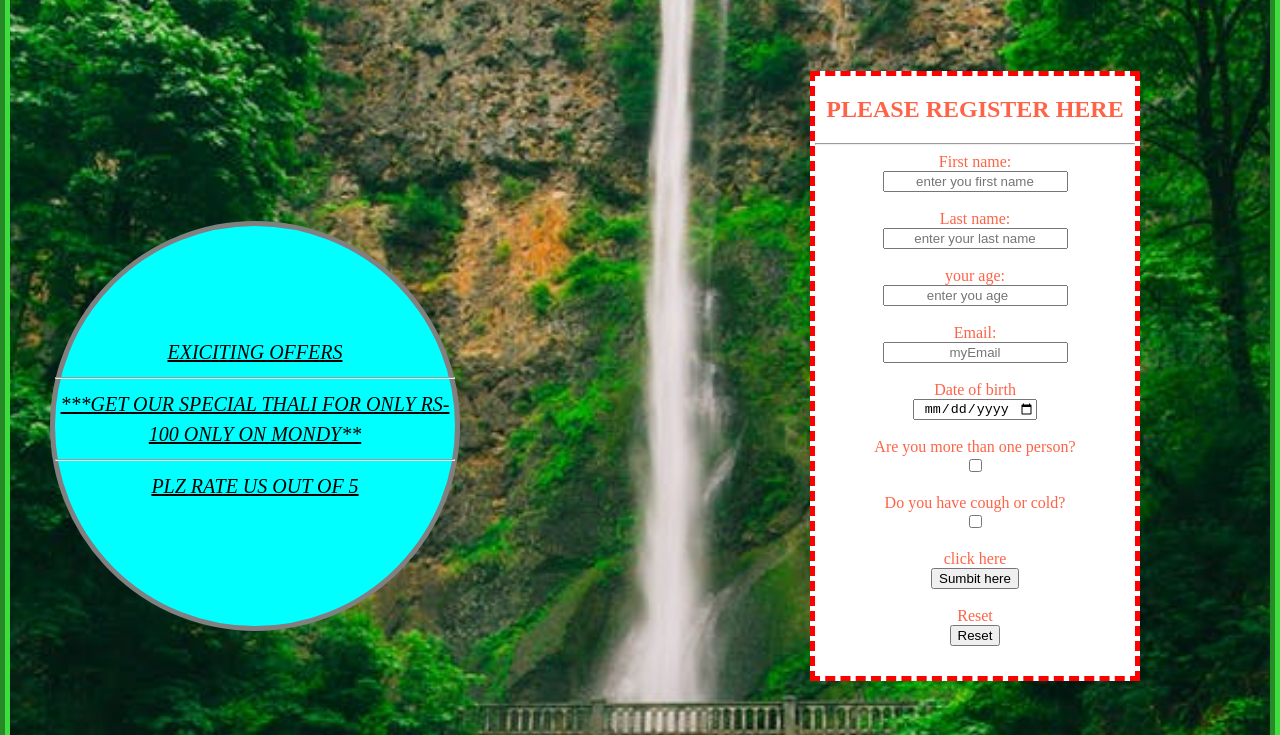
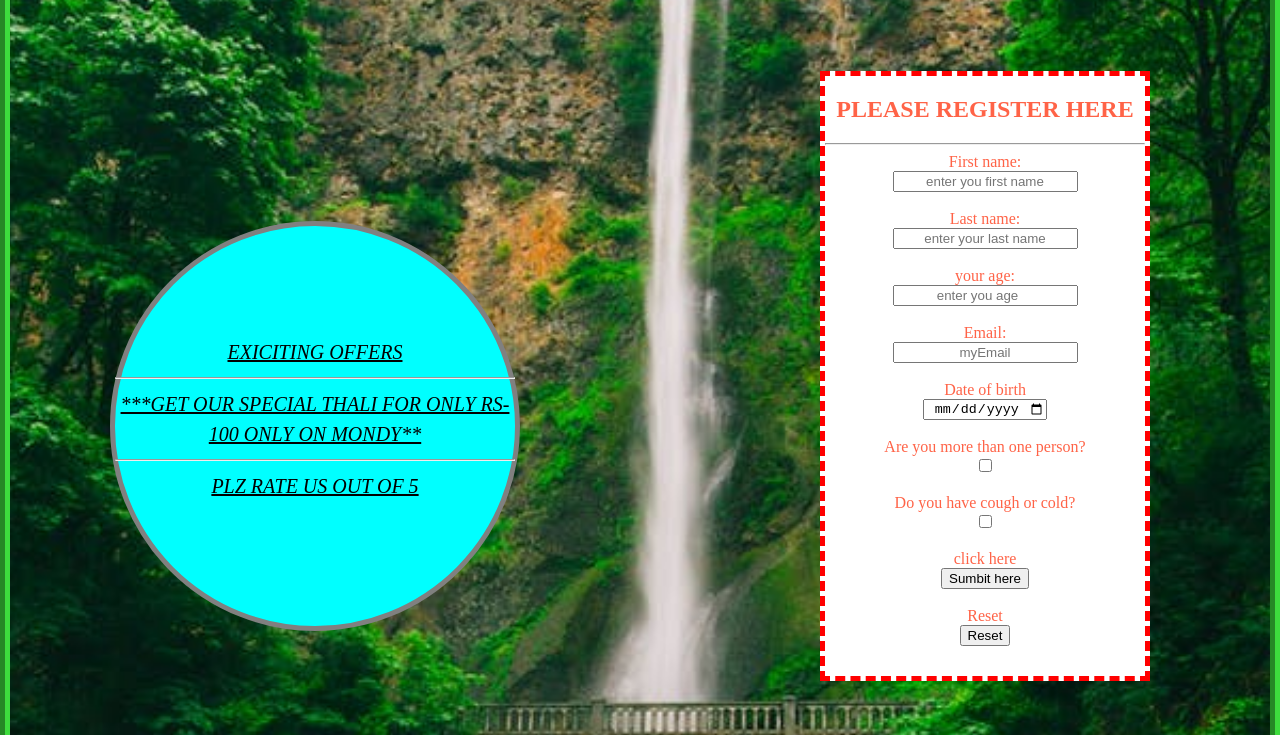
Before and after one commit to Kandy1703/Csshnd2, a plain HTML site: page index.html in a window 1280 px wide. Shown: the part 199-934 px from the top of the page. Drawn offline with Linux system fonts and the light colour scheme.

Commit message:
its chges card correct position

```diff
--- a/stylesheet.css
+++ b/stylesheet.css
@@ -53,7 +53,7 @@ body{
     border-radius: 50%;
     background-color: aqua;
     border: 5px solid gray;
-    margin: 200px 0px 0px 40px;
+    margin: 200px 0px 0px 100px;
     font-size: 20px;
     font-style: italic;
     text-decoration: underline;
@@ -67,7 +67,7 @@ body{
     border: 5px dashed red;
     background-color: white;
     text-align: center;
-    margin: 50px 0px 0px 350px;
+    margin: 50px 0px 0px 300px;
     color: tomato;
 }
 input{
```
